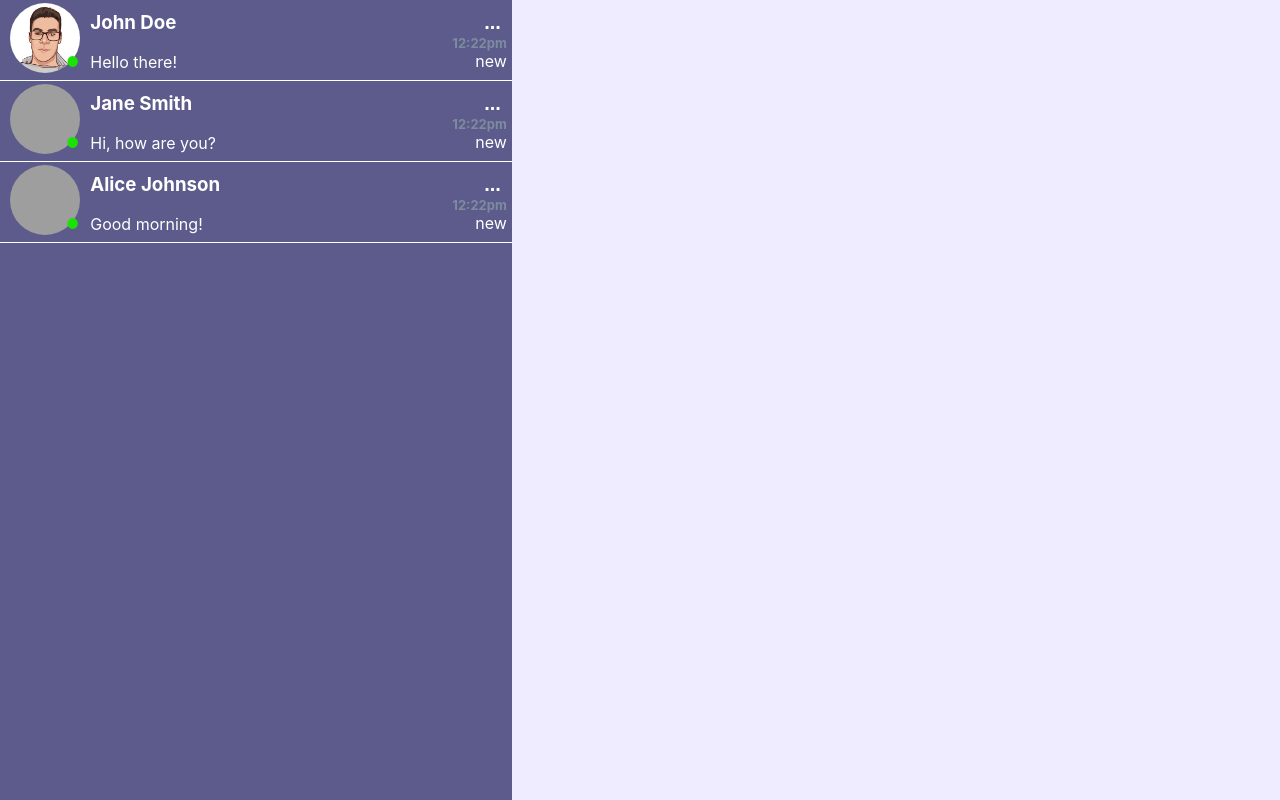
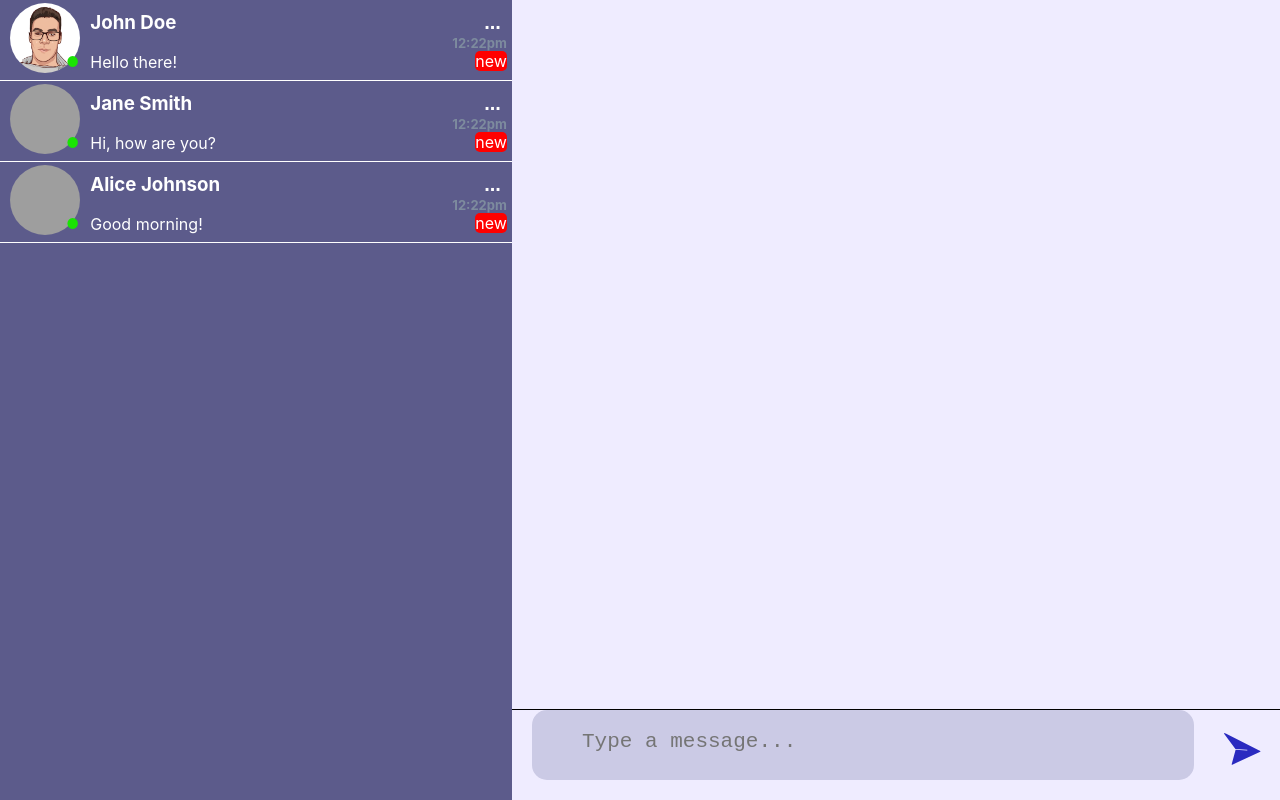
Before and after one commit to soufiane-amt/ft_transcendance, a Next.js app: page / in a window 1280 px wide. Built offline with nearby package versions, Linux system fonts and the light colour scheme; grey boxes are pictures that could not be loaded.

Commit message:
Adding messages feature demo is successfully implemeneted

```diff
--- a/components/direct-messaging/DirectMsgMain.module.css
+++ b/components/direct-messaging/DirectMsgMain.module.css
@@ -15,8 +15,12 @@
 
 
   .chat_field {
+    display: flex; /*The next 3 lines added after a serious problem with making messageBox sticky at the bottom*/
+    flex-direction:column;
+    justify-content: space-between;
+
     width: 60%;
-    height: 100vh;
+    height: 100vh; /*to enable chat field scrolling */
     overflow: auto;
   }
 
--- a/components/direct-messaging/DirectMsgMain.tsx
+++ b/components/direct-messaging/DirectMsgMain.tsx
@@ -9,14 +9,12 @@ function DiscussionsBar({discussionPanelState, discussionPanels }) {
   const [selectedDiscussionPanel, selectDiscussionPanel] = discussionPanelState;
 
   const handlePanelClick = (panelData) =>{
-    console.log ("This one is called...")
     selectDiscussionPanel(panelData);
   }
   return (
     <ul className={style.discussion_panel_bar}>
       {discussionPanels.map((panelElement) => {
-        // console.log(selectedDiscussionPanel.id)
-        return <DiscussionPanel  onSelect={handlePanelClick} DiscussionPanel={panelElement} isSelected={(panelElement && panelElement?.id === selectedDiscussionPanel?.id)}/>;
+        return <DiscussionPanel key={panelElement.id} onSelect={handlePanelClick} DiscussionPanel={panelElement} isSelected={(panelElement?.id === selectedDiscussionPanel?.id)}/>;
       })}
     </ul>
   );
@@ -27,6 +25,7 @@ function MessagesHistory({messages}) {
     <div className={style.messages_history}>
       {
         messages.map ( (messageElement) =>{
+          //Don't forget to add key attribute to messages
           return <Message messageData= {messageElement} sentMessage={messageElement.name === "samajat"}/>
         })
       }
@@ -35,22 +34,25 @@ function MessagesHistory({messages}) {
 }
 
 function ChattingField({selectedDiscussion}) {
-  const lol = selectedDiscussion;
   const [messagesHistory, setMessageHistory] = useState ([])
 
   useEffect(() => {
     async function fetchDataAsync() {
-      const result = await fetch("dataMessage.json");
-      const data = await result.json();
-      setMessageHistory(data)
+
+      if (selectedDiscussion !== null)
+      {
+        const result = await fetch("dataMessage"+selectedDiscussion?.id+".json");
+        const data = await result.json();
+        setMessageHistory(data)
+      }
     }
     fetchDataAsync();
-  }, []);
+  }, [selectedDiscussion]);
 
   return (
-    <div className={style.chat_field}>
-      <MessagesHistory messages={messagesHistory}/>
-      <ChatTextBox />
+    <div id="chatField" className={style.chat_field}>
+      <MessagesHistory  messages={messagesHistory}/>
+      <ChatTextBox messagesHistoryState={[messagesHistory, setMessageHistory]}/>
     </div>
   );
 }
@@ -69,10 +71,12 @@ function DirectMesgMain() {
     }
     fetchDataAsync();
   }, []);
+
+
   return (
     <div className={style.direct_msg_main}>
       <DiscussionsBar discussionPanelState={[selectedDiscussionPanel, selectDiscussionPanel]}  discussionPanels={roomPanels_data} />
-      {/* <ChattingField selectedDiscussion={selectedDiscussionPanel}/> */}
+      <ChattingField selectedDiscussion={selectedDiscussionPanel}/>
     </div>
   );
 }
--- a/components/shared/ChatTextbox/ChatTextbox.module.css
+++ b/components/shared/ChatTextbox/ChatTextbox.module.css
@@ -1,7 +1,8 @@
 .message_bar {
     display: flex;
+
     position: sticky;
-    bottom: 0%;
+    bottom: 0;
     width: 100%;
     background-color: var(--chat_field_back_color);
     border-top: 0.1px solid black;
--- a/components/shared/ChatTextbox/ChatTextbox.tsx
+++ b/components/shared/ChatTextbox/ChatTextbox.tsx
@@ -1,13 +1,18 @@
+import { useState } from 'react'
 import style from './ChatTextbox.module.css'
 
 
-function ChatTextBox ()
+function ChatTextBox ({messagesHistoryState})
 {
-    const sendMsgIcon = <svg
+  const [messagesHistory, setMessageHistory] = messagesHistoryState
+  const [newMessage, createNewMessage] = useState ({name:"", content:"", created_at: "", avatar: ""})
+  // const newMessage = {name:"samajat", content:"give me my money back you motherfucker!", created_at: "2023-09-10T08:00:00Z", avatar: "/images/avatar.png"};
+
+  const  handleSendMessage = () =>{ setMessageHistory([...messagesHistory, newMessage])}
+
+    const sendMsgIcon = <svg  onClick={handleSendMessage}
     className={`${style.message_send_icon__init_fill} ${style.message_send_icon}`}
-    xmlns="http://www.w3.org/2000/svg"
-    viewBox="0 0 184 186"
-    preserveAspectRatio="xMidYMid meet" // This line ensures the SVG fills the container
+    viewBox="26 14 184 186"
   >
     <path
       fillRule="evenodd"
@@ -19,9 +24,10 @@ function ChatTextBox ()
 
 
     return (
-        <div className={`${style.message_bar} ${style.middlePos}`}>
+        <div id="box" className={`${style.message_bar} ${style.middlePos}`}>
             <textarea className={`${style.message_input_bar} `}
             placeholder='Type a message...'
+            onBlur={(e) => createNewMessage({name:"samajat", content:e.target.value, created_at: "2023-09-10T08:00:00Z", avatar: "/images/avatar.png"})}
             />
             {sendMsgIcon}
         </div>
--- a/components/shared/DiscussionPanel/DiscussionPanel.tsx
+++ b/components/shared/DiscussionPanel/DiscussionPanel.tsx
@@ -17,40 +17,6 @@ function PaneLastMessage ( {message})
         </p>
     )
 }
-/**function DiscussionPanel ({discussionPanelState, DiscussionPanel, onSelect})
-{
-    const [selectedDiscussionPanel, selectDiscussionPanel] = discussionPanelState;
-
-    const defaultPanelColors = {backgroundColor: 'var(--discussion_panel_back_color)', color:'var(--discussion_panel_element_color)'}
-    const selectionPanelColors = {backgroundColor: 'var(--discussion_panel_selection_color)', color:'var(--discussion_panel_element_selection_color)'}
-    const [selectionColor, setSelectionColor] = useState(defaultPanelColors);
-
-
-    const handlePanelClick = (DiscussionPanel) => {
-        // selectDiscussionPanel({ id: DiscussionPanel.id, avatar: DiscussionPanel.avatar });
-        // setSelectionColor (selectionPanelColors)
-      };
-
-    return (
-    <li key={DiscussionPanel.id} className={style.discussion_panel}
-            onClick={handlePanelClick} style={selectionColor}>
-
-        <Avatar messageOwnerAvatar={`/images/${DiscussionPanel.avatar}`} avatarToRight={false}/>
-
-        <div className={style.panel_central_part}>
-            <h3>{DiscussionPanel.name}</h3>
-            <PaneLastMessage message={DiscussionPanel.lastMessage}/>
-        </div>
-        <div className={style.panel_last_part}>
-            <button style={selectionColor}>...</button>
-            <TimeStamp time={"12:22pm"}/>
-            <div className={style.panel_message_notifier} style={selectionColor}>new</div>
-        </div>
-
-    </li>
-    )
-}
-*/
 /*
 discussion id
 avatar
@@ -76,7 +42,10 @@ function DiscussionPanel ({onSelect, DiscussionPanel, isSelected})
         <div className={style.panel_last_part}>
             <button style={panelTheme}>...</button>
             <TimeStamp time={"12:22pm"}/>
-            <div className={style.panel_message_notifier} style={panelTheme}>new</div>
+            {!isSelected ? (
+              <div className={style.panel_message_notifier}>new</div>
+            ) : null}
+            {/* <div className={style.panel_message_notifier} style={isSelected && {display:"none"}}>new</div> */}
         </div>
 
     </li>
--- a/components/shared/Message/Message.tsx
+++ b/components/shared/Message/Message.tsx
@@ -9,13 +9,6 @@ const avatar = "/images/avatar.png";
 // const sentMessage = false;
 const timeStamp = "16:35";
 
-/*    user_id :string
-    dm_id? : string
-    channel_id? : string
-    content : string
-    created_at? : Date
-    is_read? : boolean
- */
 
 function MessageBubble({ messageContent, isMessageSent }) {
   const bubbleStylingClass = clsx({
@@ -33,14 +26,14 @@ function Message({ messageData, sentMessage }) {
   const messagePositionStyle = sentMessage ? `${style.message__to_right}` : "";
   return (
     <div className={`${style.message} ${messagePositionStyle}`}>
-      <Avatar messageOwnerAvatar={messageData.owenerAvatar} avatarToRight={sentMessage} />
+      <Avatar messageOwnerAvatar={messageData.avatar} avatarToRight={sentMessage} />
       <div className={style.message_body}>
         <span className={style.message_username__style}>{messageData.name}</span>
         <MessageBubble
           messageContent={messageData.content}
           isMessageSent={sentMessage}
         />
-        <TimeStamp time={messageData.date} />
+        <TimeStamp time={messageData.created_at} />
       </div>
     </div>
   );
```
